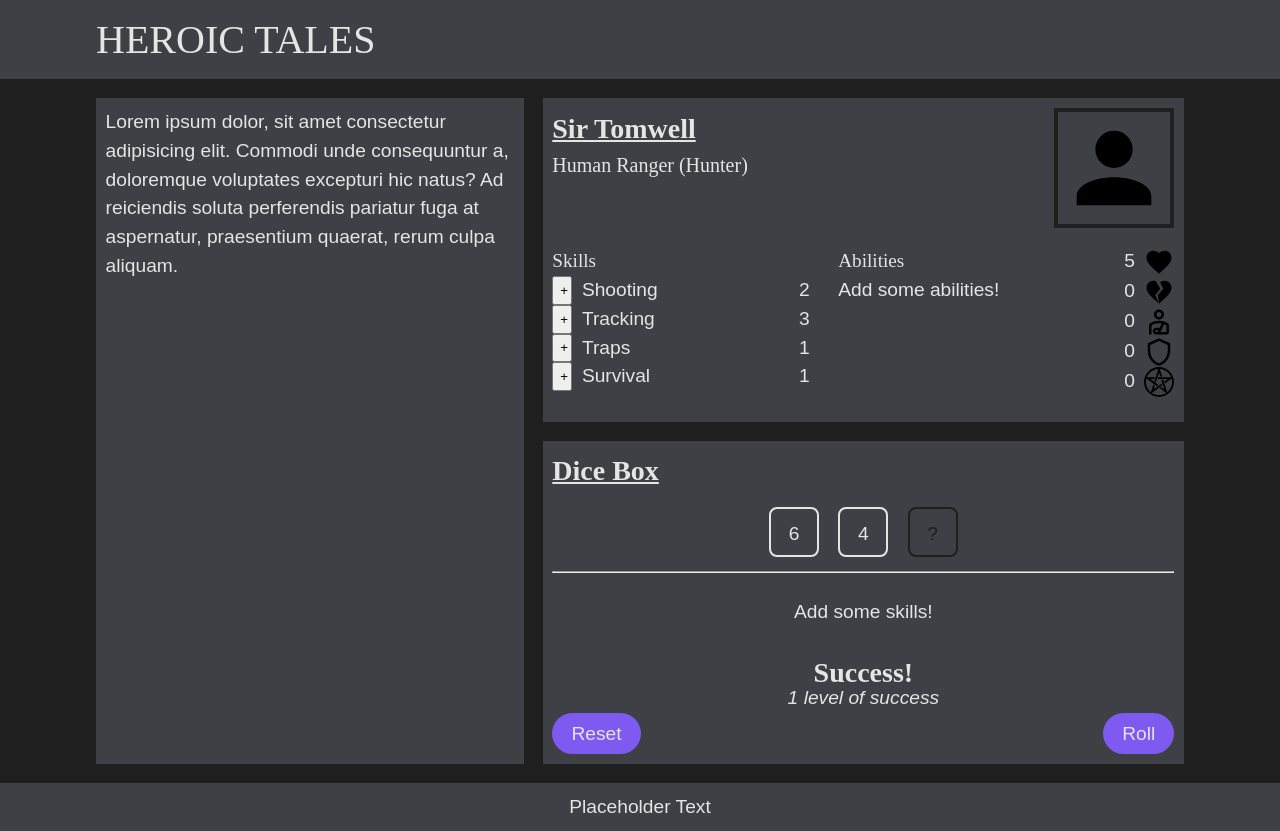
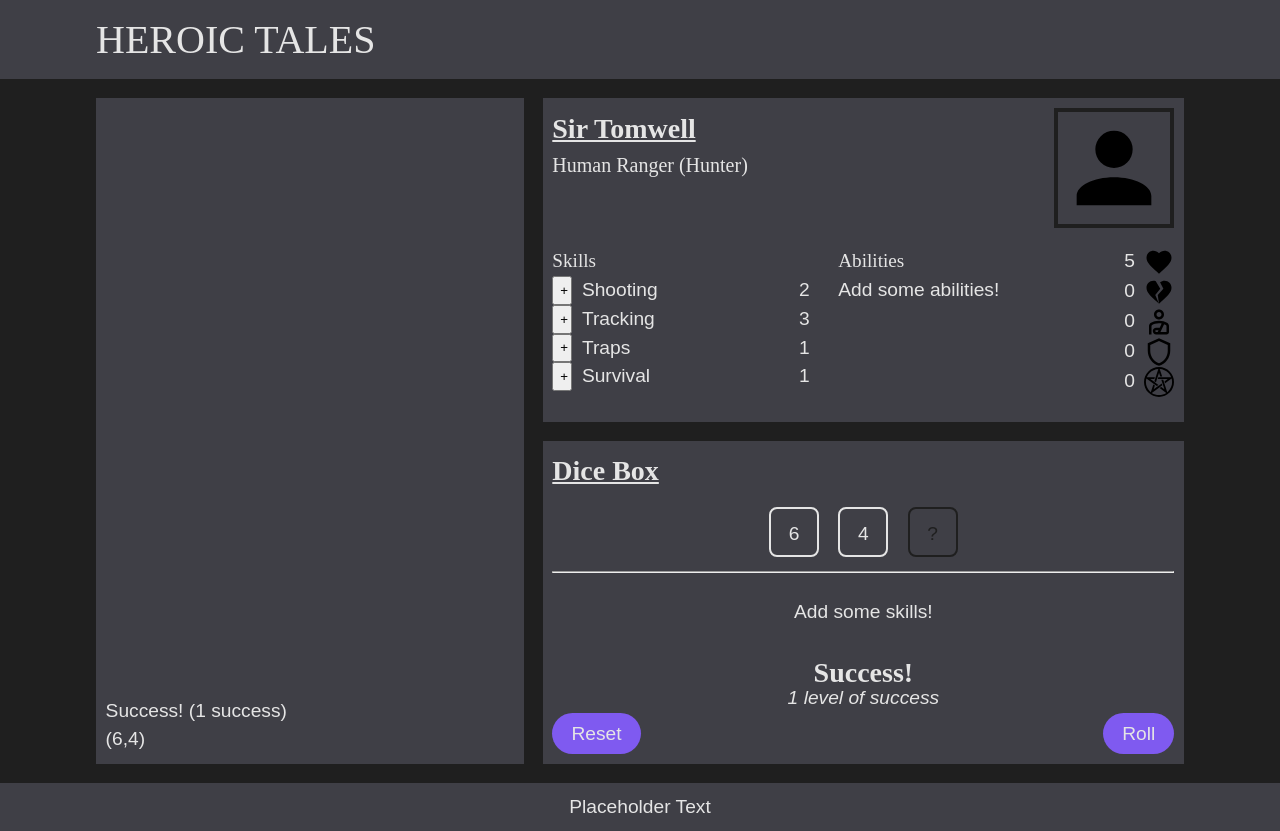
Before and after one commit to gemini-mastiff/heroic-tales-app, a React (Vite) app: page / in a window 1280 px wide. Both pictures are taken after a click on the button "Roll". Built offline with nearby package versions, Linux system fonts and the light colour scheme; a web font is replaced by a local one.

Commit message:
feat: map rollLog and display the results of each roll

```diff
--- a/src/components/Main.jsx
+++ b/src/components/Main.jsx
@@ -44,6 +44,9 @@ export default function Main() {
   const [charArr, setCharArr] = useState(initCharArr);
   const [currChar, setCurrChar] = useState(0);
   const [results, setResults] = useState(false);
+  const [rollLog, setRollLog] = useState([]);
+
+  console.log(rollLog);
 
   const skillTotal = charArr[currChar].skills
     .filter((skill) => skill.active)
@@ -80,14 +83,16 @@ export default function Main() {
     );
   };
   const handleResults = (checkNum) => {
-    setResults(rollCalc(checkNum + 1, skillTotal));
+    const newResults = rollCalc(checkNum + 1, skillTotal);
+    setResults(newResults);
+    setRollLog([...rollLog, newResults]);
   };
 
   return (
     <MainStyled>
       <WidthContainer>
         <GameGrid>
-          <RollLog />
+          <RollLog rollLog={rollLog} />
           <CharSheetContainer>
             <CharSheet
               char={charArr[currChar]}
--- a/src/components/RollLog.jsx
+++ b/src/components/RollLog.jsx
@@ -1,12 +1,32 @@
 import styled from "styled-components";
 
-export default function RollLog({ results }) {
+export default function RollLog({ rollLog }) {
   return (
     <RollLogContainer>
-      Lorem ipsum dolor, sit amet consectetur adipisicing elit. Commodi unde
-      consequuntur a, doloremque voluptates excepturi hic natus? Ad reiciendis
-      soluta perferendis pariatur fuga at aspernatur, praesentium quaerat, rerum
-      culpa aliquam.
+      {rollLog.length < 1 ? (
+        "Make some Rolls!"
+      ) : (
+        <RollLogStyled>
+          {rollLog.map((roll) => {
+            return (
+              <div key={crypto.randomUUID()}>
+                <p>
+                  {roll.successLevel}{" "}
+                  {roll.successNum > 0 &&
+                    `(${roll.successNum} ${
+                      roll.successNum > 1 ? "successes" : "success"
+                    })`}
+                </p>
+                <p>
+                  {`(${roll.results.checkResults})`}{" "}
+                  {roll.results.skillResults.length > 0 &&
+                    `(${roll.results.skillResults})`}
+                </p>
+              </div>
+            );
+          })}
+        </RollLogStyled>
+      )}
     </RollLogContainer>
   );
 }
@@ -16,3 +36,10 @@ const RollLogContainer = styled.div`
   background-color: var(--MAIN-COLOUR);
   padding: 0.5em;
 `;
+
+const RollLogStyled = styled.div`
+  height: 100%;
+  display: flex;
+  flex-direction: column;
+  justify-content: flex-end;
+`;
```
